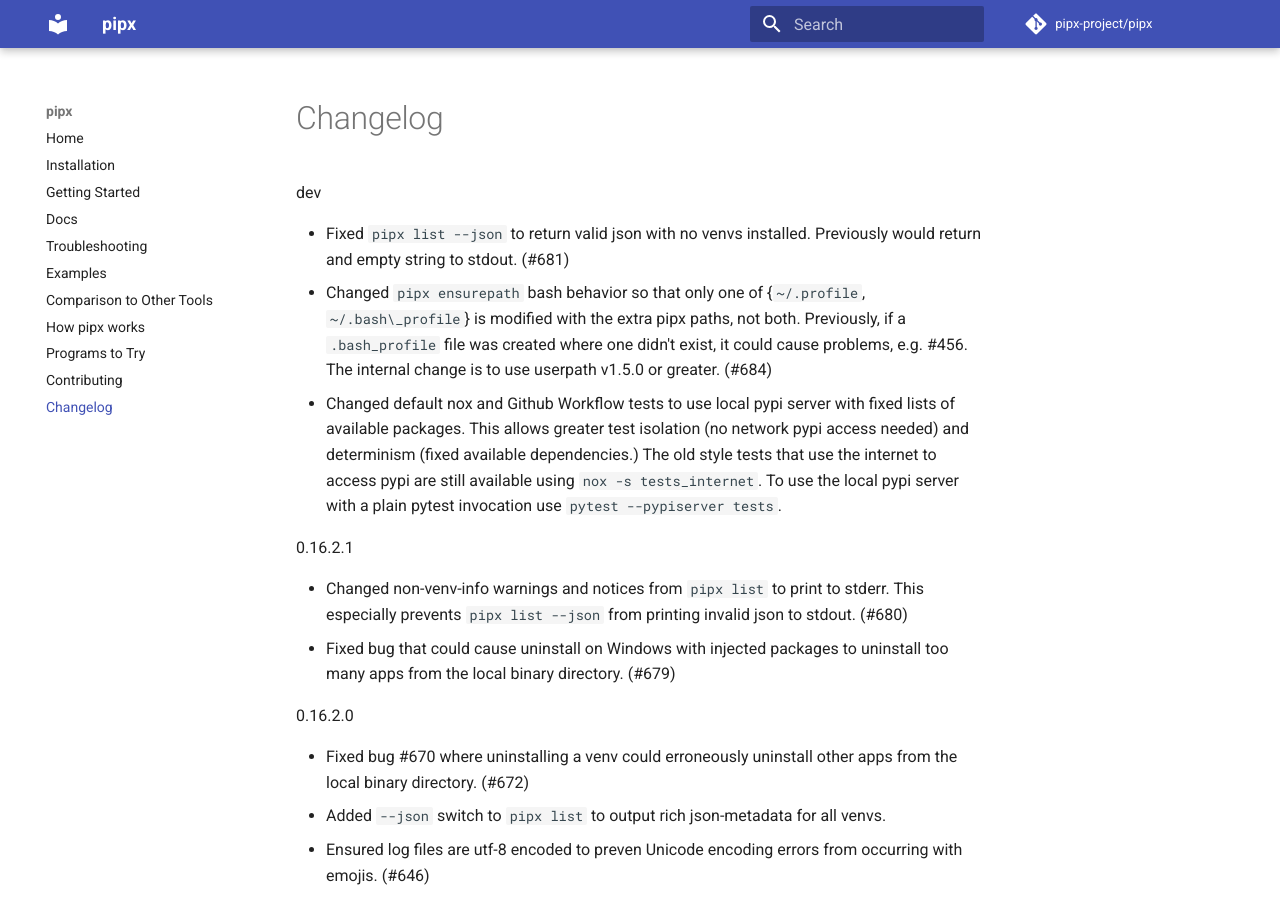
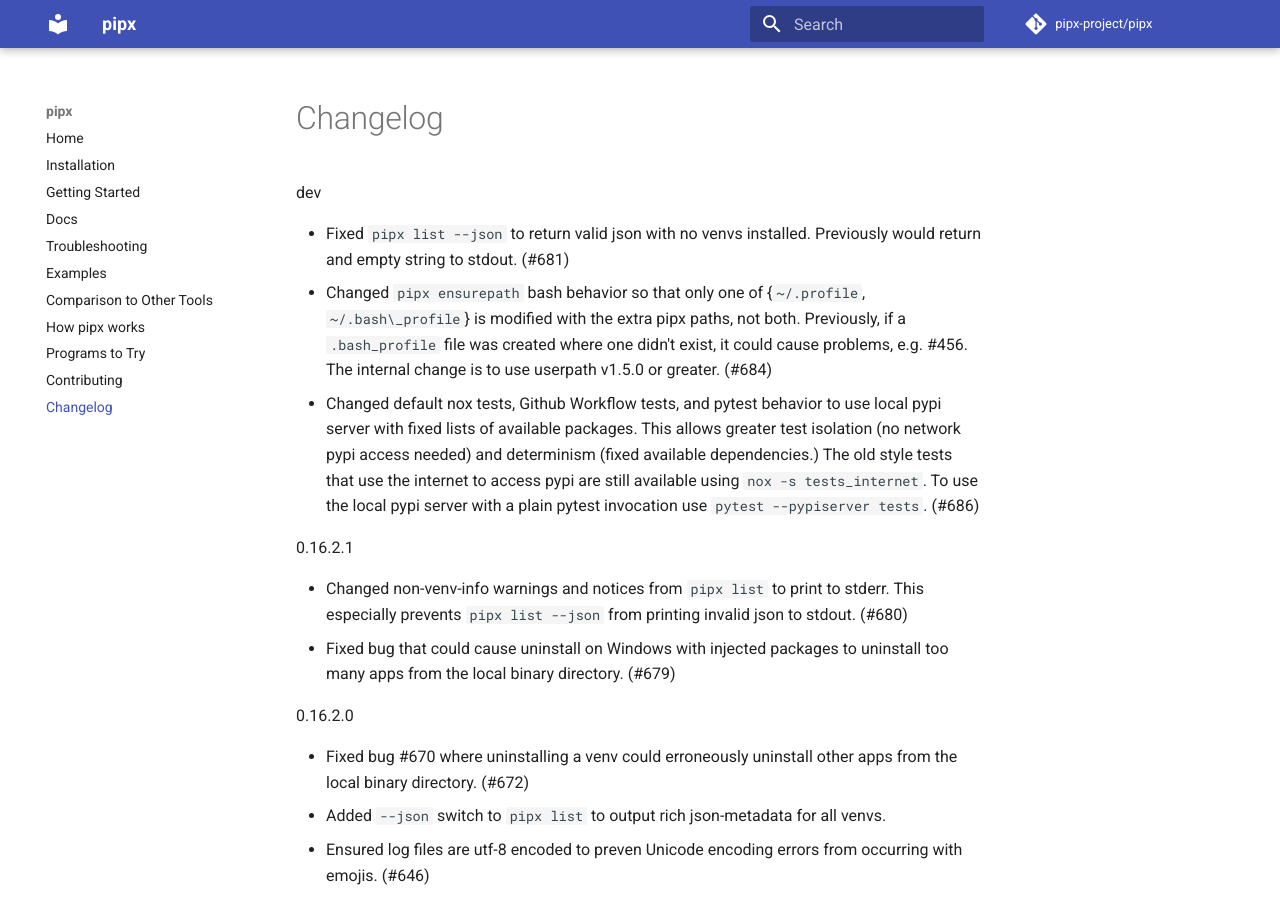
Before and after one commit to pypa/pipx, an MkDocs documentation site: the page built from docs/changelog.md, in a window 1280 px wide and 900 px high. Built offline with MkDocs 1.6.1 and Material for MkDocs 9.7.7, drawn with Linux system fonts in a browser that asks for light colours; comment, search, counter and statistics services are not loaded.

Commit message:
Update changelog entry.

```diff
--- a/docs/changelog.md
+++ b/docs/changelog.md
@@ -2,7 +2,7 @@
 
 - Fixed `pipx list --json` to return valid json with no venvs installed.  Previously would return and empty string to stdout. (#681)
 - Changed `pipx ensurepath` bash behavior so that only one of {`~/.profile`, `~/.bash\_profile`} is modified with the extra pipx paths, not both.  Previously, if a `.bash_profile` file was created where one didn't exist, it could cause problems, e.g. #456. The internal change is to use userpath v1.5.0 or greater. (#684)
-- Changed default nox and Github Workflow tests to use local pypi server with fixed lists of available packages.  This allows greater test isolation (no network pypi access needed) and determinism (fixed available dependencies.)  The old style tests that use the internet to access pypi are still available using `nox -s tests_internet`.  To use the local pypi server with a plain pytest invocation use `pytest --pypiserver tests`.
+- Changed default nox tests, Github Workflow tests, and pytest behavior to use local pypi server with fixed lists of available packages.  This allows greater test isolation (no network pypi access needed) and determinism (fixed available dependencies.)  The old style tests that use the internet to access pypi are still available using `nox -s tests_internet`.  To use the local pypi server with a plain pytest invocation use `pytest --pypiserver tests`. (#686)
 
 0.16.2.1
 
```
